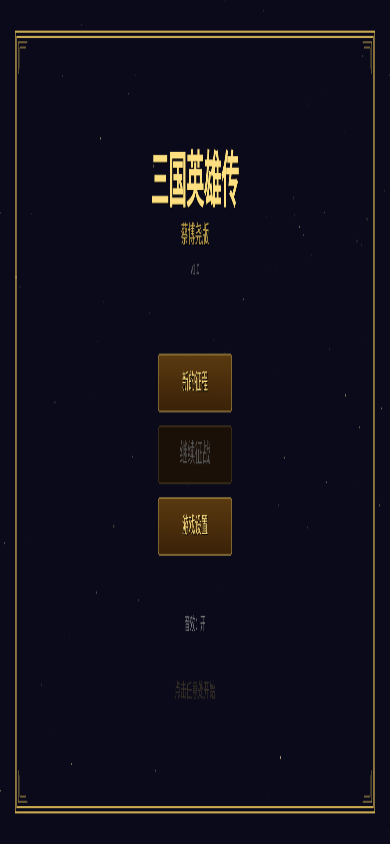
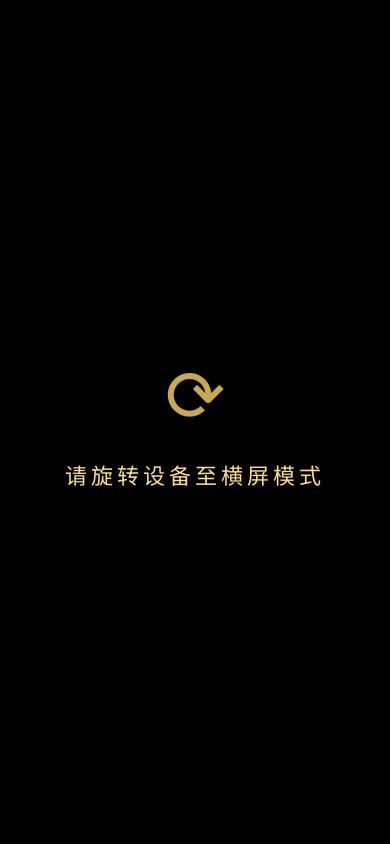
Before and after one commit to caixiaoou-spec/sanguo-heroes, a website with bundled scripts: page index.html in a window 390 px wide. Built offline with nearby package versions, Linux system fonts and the light colour scheme; files whose address does not match are found by name.

Commit message:
feat: iPad Pro Chrome 适配
- index.html: 防捏合缩放 viewport meta，添加竖屏提示层
- style.css: game-container 改为 flex 居中；canvas 去掉 100%拉伸，
  touch-action:none 阻止浏览器默认手势；竖屏时显示「请旋转设备」遮罩
- renderer.js: 替换 100%填充为 letterbox 自适应缩放，保持 1280:800
  比例，监听 resize/orientationchange 自动重算
- input.js: 双指触摸转换为 scrollDelta（用于面板列表翻页），
  双指开始时取消单指状态防止误触发点击

```diff
--- a/css/style.css
+++ b/css/style.css
@@ -10,17 +10,54 @@ body {
     font-family: 'SimHei', 'Microsoft YaHei', 'PingFang SC', sans-serif;
     user-select: none;
     -webkit-user-select: none;
+    /* Use dynamic viewport height to account for browser chrome on mobile */
+    height: 100dvh;
 }
 
 #game-container {
     position: fixed;
     inset: 0;
+    display: flex;
+    align-items: center;
+    justify-content: center;
+    background: #000;
 }
 
 #game-canvas {
     display: block;
-    width: 100%;
-    height: 100%;
+    /* Display size is set dynamically by renderer.js to maintain 1280:800 aspect ratio */
+    touch-action: none;
+    -webkit-tap-highlight-color: transparent;
+}
+
+/* Portrait orientation warning */
+#rotate-prompt {
+    display: none;
+    position: fixed;
+    inset: 0;
+    z-index: 9999;
+    background: #000;
+    flex-direction: column;
+    align-items: center;
+    justify-content: center;
+    gap: 20px;
+}
+#rotate-prompt .rotate-icon {
+    font-size: 72px;
+    color: #c8a850;
+    animation: rotatePulse 1.5s ease-in-out infinite;
+}
+#rotate-prompt .rotate-text {
+    font-size: 22px;
+    color: #ffe080;
+    letter-spacing: 4px;
+}
+@keyframes rotatePulse {
+    0%, 100% { transform: rotate(0deg); opacity: 1; }
+    50% { transform: rotate(90deg); opacity: 0.6; }
+}
+@media (orientation: portrait) {
+    #rotate-prompt { display: flex; }
 }
 
 #ui-layer {
--- a/index.html
+++ b/index.html
@@ -2,7 +2,9 @@
 <html lang="zh-CN">
 <head>
     <meta charset="UTF-8">
-    <meta name="viewport" content="width=device-width, initial-scale=1.0">
+    <meta name="viewport" content="width=device-width, initial-scale=1.0, maximum-scale=1.0, user-scalable=no, viewport-fit=cover">
+    <meta name="apple-mobile-web-app-capable" content="yes">
+    <meta name="mobile-web-app-capable" content="yes">
     <title>三国英雄传——蔡博尧版</title>
     <link rel="stylesheet" href="css/style.css">
 </head>
@@ -11,6 +13,10 @@
         <canvas id="game-canvas"></canvas>
         <div id="ui-layer"></div>
     </div>
+    <div id="rotate-prompt">
+        <div class="rotate-icon">⟳</div>
+        <div class="rotate-text">请旋转设备至横屏模式</div>
+    </div>
     <script type="module" src="js/main.js"></script>
 </body>
 </html>
--- a/js/engine/input.js
+++ b/js/engine/input.js
@@ -10,6 +10,8 @@ export default class InputManager {
         this.dragStart = null;
         this.isDragging = false;
         this.touchStart = null;
+        this._twoFingerActive = false;
+        this._twoFingerLastY = 0;
 
         // 逻辑分辨率，不依赖canvas.width（因为canvas.width含DPR）
         this.logicalWidth = 1280;
@@ -83,6 +85,17 @@ export default class InputManager {
         // Touch support
         this.canvas.addEventListener('touchstart', e => {
             e.preventDefault();
+            if (e.touches.length === 2) {
+                // Two-finger gesture: cancel single-touch state, prepare for scroll
+                this._twoFingerActive = true;
+                this._twoFingerLastY = (e.touches[0].clientY + e.touches[1].clientY) / 2;
+                this.mouse.down = false;
+                this.isDragging = false;
+                this.touchStart = null;
+                this.dragStart = null;
+                return;
+            }
+            this._twoFingerActive = false;
             const touch = e.touches[0];
             const coords = this._getCanvasCoords(touch.clientX, touch.clientY);
             this.mouse.x = coords.x;
@@ -94,6 +107,14 @@ export default class InputManager {
 
         this.canvas.addEventListener('touchmove', e => {
             e.preventDefault();
+            if (e.touches.length === 2 || this._twoFingerActive) {
+                // Two-finger vertical swipe → scroll delta (for panel lists)
+                const midY = (e.touches[0].clientY + e.touches[1].clientY) / 2;
+                const dy = this._twoFingerLastY - midY;
+                this.scrollDelta += dy * 2;
+                this._twoFingerLastY = midY;
+                return;
+            }
             const touch = e.touches[0];
             const coords = this._getCanvasCoords(touch.clientX, touch.clientY);
             this.mouse.x = coords.x;
@@ -108,6 +129,10 @@ export default class InputManager {
         }, { passive: false });
 
         this.canvas.addEventListener('touchend', e => {
+            if (this._twoFingerActive && e.touches.length < 2) {
+                this._twoFingerActive = false;
+                return;
+            }
             if (!this.isDragging && this.touchStart) {
                 this.clicks.push({ x: this.touchStart.x, y: this.touchStart.y });
             }
--- a/js/engine/renderer.js
+++ b/js/engine/renderer.js
@@ -10,9 +10,20 @@ export default class Renderer {
         this.dpr = window.devicePixelRatio || 1;
         canvas.width = this.width * this.dpr;
         canvas.height = this.height * this.dpr;
-        canvas.style.width = '100%';
-        canvas.style.height = '100%';
         this.ctx.scale(this.dpr, this.dpr);
+
+        // Letterbox fit: maintain 1280×800 aspect ratio, centered in viewport
+        const fitCanvas = () => {
+            const scale = Math.min(
+                window.innerWidth  / this.width,
+                window.innerHeight / this.height
+            );
+            canvas.style.width  = Math.round(this.width  * scale) + 'px';
+            canvas.style.height = Math.round(this.height * scale) + 'px';
+        };
+        fitCanvas();
+        window.addEventListener('resize', fitCanvas);
+        window.addEventListener('orientationchange', () => setTimeout(fitCanvas, 100));
 
         // Camera for world map
         this.camera = { x: 0, y: 0, zoom: 1 };
```
